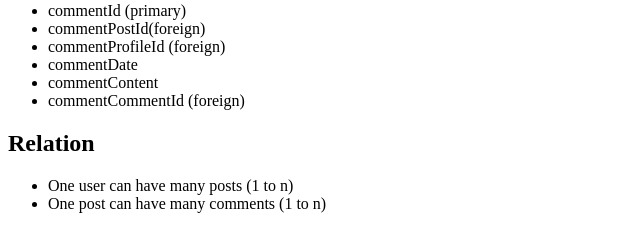
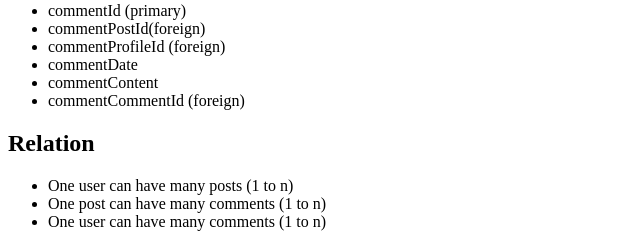
Before and after one commit to mdavid50/data-design, a PHP site: page / in a window 1280 px wide. Shown: the part 1461-1708 px from the top of the page, without its empty margins (0-640 px from the left). Before the commit the page ends 1674 px from the top, so only its background shows below. Run offline with PHP 8.4, Linux system fonts and the light colour scheme.

Commit message:
added relation

```diff
--- a/index.php
+++ b/index.php
@@ -82,6 +82,7 @@
 		<ul>
 			<li>One user can have many posts (1 to n)</li>
 			<li>One post can have many comments (1 to n)</li>
+			<li>One user can have many comments (1 to n)</li>
 		</ul>
 	</body>
 </html>
```
